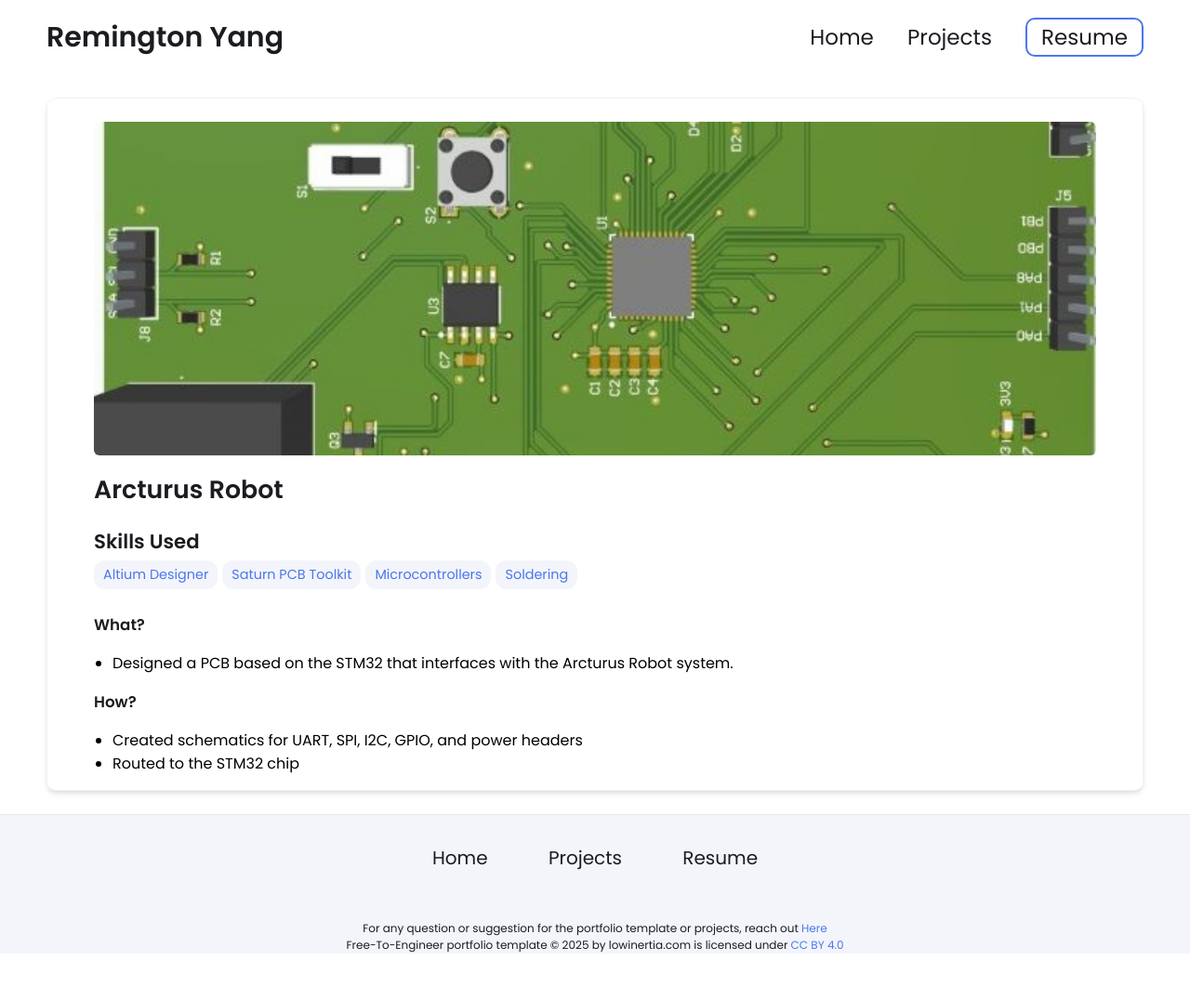
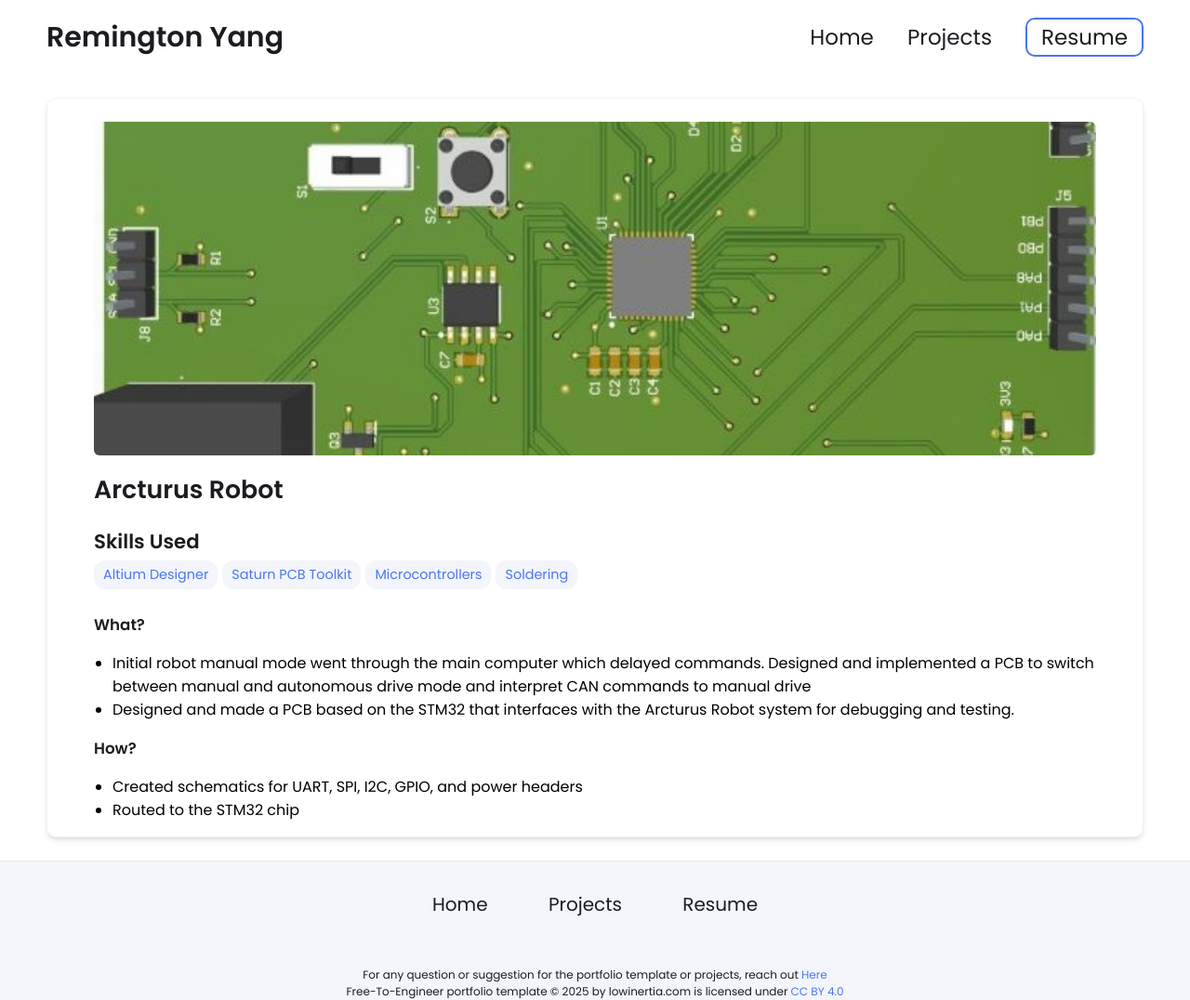
Before and after one commit to MegaPerkyCello/MegaPerkyCello.github.io, a Jekyll site: the page built from _projects/01-Arcturus/index.md, in a window 1280 px wide. Shown: the whole page at 93% size. Built offline with Jekyll 4.4.1, drawn with Linux system fonts in a browser that asks for light colours; before the commit the page ends 1026 px from its top, so only the background shows below that.

Commit message:
Enhance project description and details for Arcturus
Expanded project description to include details about the initial manual mode and the new PCB design for switching drive modes. Updated the 'What?' section to reflect these changes.

```diff
--- a/_projects/01-Arcturus/index.md
+++ b/_projects/01-Arcturus/index.md
@@ -1,7 +1,7 @@
 ---
 layout: post
 title: Arcturus Robot
-description: Designed a PCB . Also designed a PCB based on the STM32 that interfaces with the Arcturus Robot system for debugging and testing.
+description: Initial robot manual mode went through the main computer which delayed commands. Designed and implemented a PCB to switch between manual and autonomous drive mode and interpret CAN commands to manual drive. Also designed a PCB based on the STM32 that interfaces with the Arcturus Robot system for debugging and testing.
 skills:
   - Altium Designer
   - Saturn PCB Toolkit
@@ -12,7 +12,8 @@ main-image: /STM32New.jpg
 ---
 
 ### **What?**
- - Designed a PCB based on the STM32 that interfaces with the Arcturus Robot system.
+ - Initial robot manual mode went through the main computer which delayed commands. Designed and implemented a PCB to switch between manual and autonomous drive mode and interpret CAN commands to manual drive
+ - Designed and made a PCB based on the STM32 that interfaces with the Arcturus Robot system for debugging and testing.
 
 ### **How?**
 - Created schematics for UART, SPI, I2C, GPIO, and power headers
```
